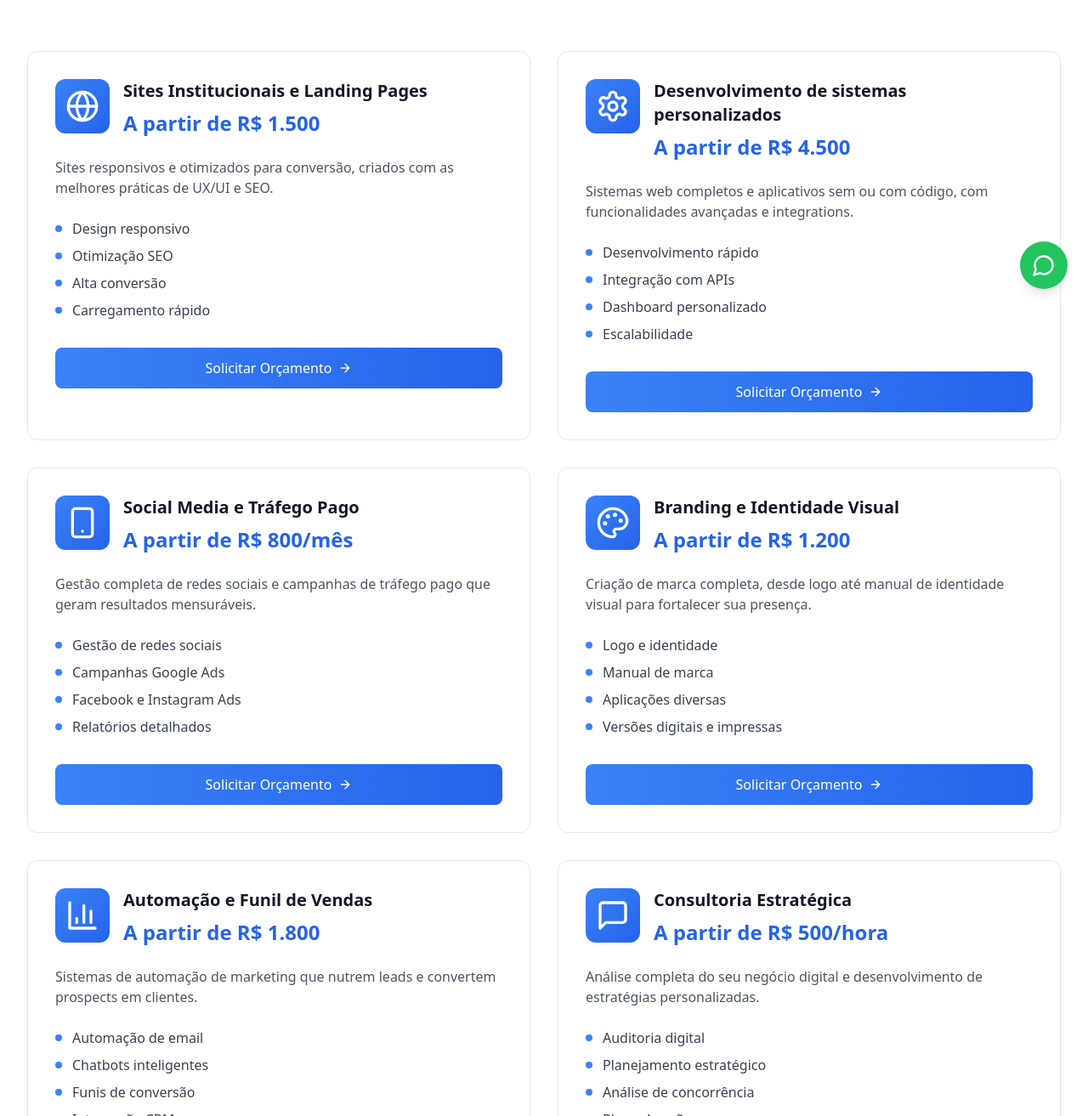
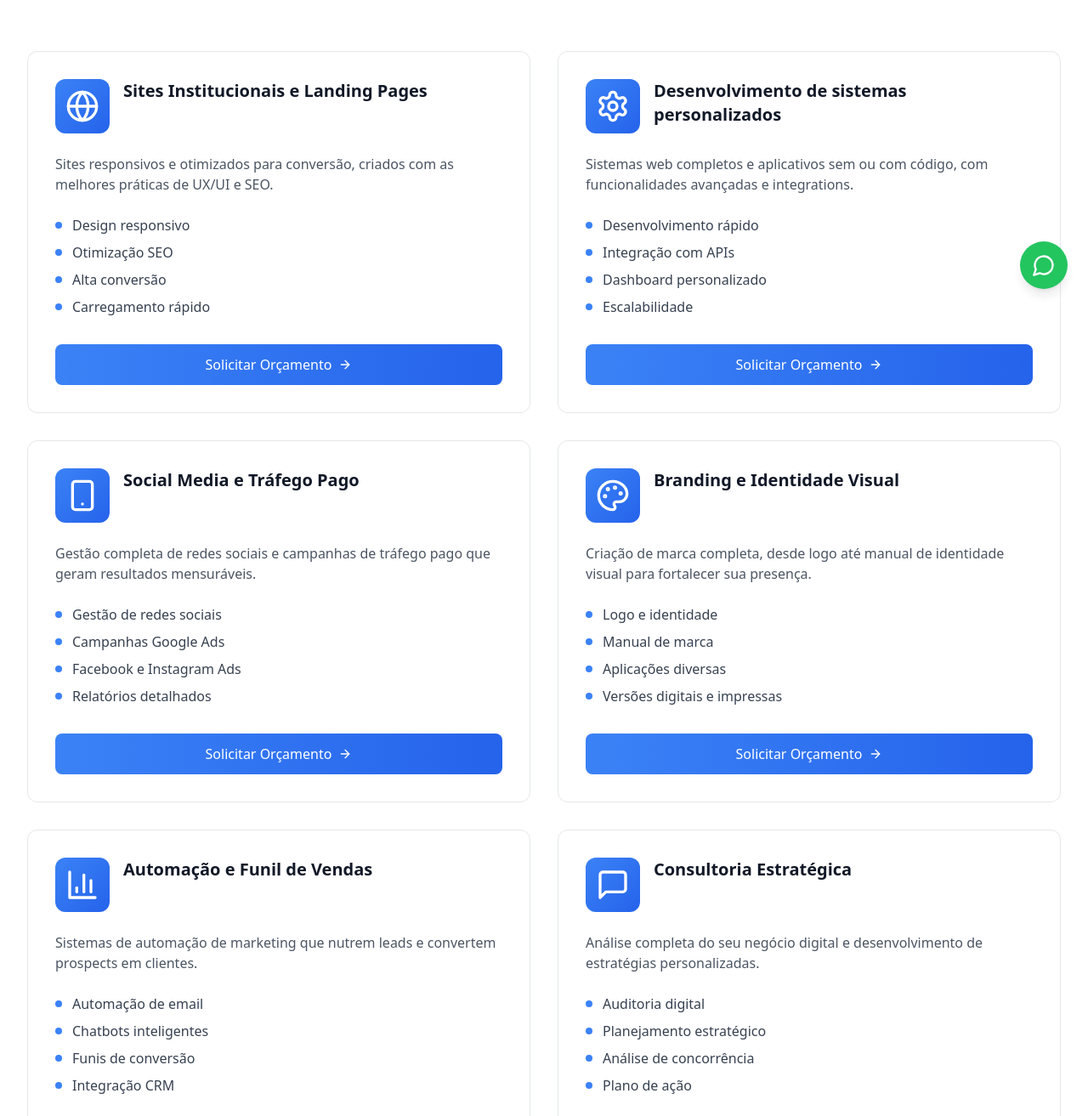
Before and after one commit to Zoemateus324/zm6digital, a React (Vite) app: page /services in a window 1280 px wide. Shown: the part 436-1749 px from the top of the page at 85% size. Built offline with nearby package versions, Linux system fonts and the light colour scheme.

Commit message:
update all settings

```diff
--- a/src/pages/Services.tsx
+++ b/src/pages/Services.tsx
@@ -12,42 +12,42 @@ const Services: React.FC = () => {
       title: 'Sites Institucionais e Landing Pages',
       description: 'Sites responsivos e otimizados para conversão, criados com as melhores práticas de UX/UI e SEO.',
       features: ['Design responsivo', 'Otimização SEO', 'Alta conversão', 'Carregamento rápido'],
-      price: 'A partir de R$ 1.500',
+
     },
     {
       icon: <Settings className="h-10 w-10" />,
       title: 'Desenvolvimento de sistemas personalizados',
       description: 'Sistemas web completos e aplicativos sem ou com código, com funcionalidades avançadas e integrations.',
       features: ['Desenvolvimento rápido', 'Integração com APIs', 'Dashboard personalizado', 'Escalabilidade'],
-      price: 'A partir de R$ 4.500',
+
     },
     {
       icon: <Smartphone className="h-10 w-10" />,
       title: 'Social Media e Tráfego Pago',
       description: 'Gestão completa de redes sociais e campanhas de tráfego pago que geram resultados mensuráveis.',
       features: ['Gestão de redes sociais', 'Campanhas Google Ads', 'Facebook e Instagram Ads', 'Relatórios detalhados'],
-      price: 'A partir de R$ 800/mês',
+
     },
     {
       icon: <Palette className="h-10 w-10" />,
       title: 'Branding e Identidade Visual',
       description: 'Criação de marca completa, desde logo até manual de identidade visual para fortalecer sua presença.',
       features: ['Logo e identidade', 'Manual de marca', 'Aplicações diversas', 'Versões digitais e impressas'],
-      price: 'A partir de R$ 1.200',
+
     },
     {
       icon: <BarChart3 className="h-10 w-10" />,
       title: 'Automação e Funil de Vendas',
       description: 'Sistemas de automação de marketing que nutrem leads e convertem prospects em clientes.',
       features: ['Automação de email', 'Chatbots inteligentes', 'Funis de conversão', 'Integração CRM'],
-      price: 'A partir de R$ 1.800',
+
     },
     {
       icon: <MessageSquare className="h-10 w-10" />,
       title: 'Consultoria Estratégica',
       description: 'Análise completa do seu negócio digital e desenvolvimento de estratégias personalizadas.',
       features: ['Auditoria digital', 'Planejamento estratégico', 'Análise de concorrência', 'Plano de ação'],
-      price: 'A partir de R$ 500/hora',
+
     },
   ];
 
@@ -114,7 +114,6 @@ const Services: React.FC = () => {
                   </div>
                   <div>
                     <h3 className="text-xl font-semibold text-gray-900 mb-2">{service.title}</h3>
-                    <div className="text-2xl font-bold text-blue-600">{service.price}</div>
                   </div>
                 </div>
                 <p className="text-gray-600 mb-6">{service.description}</p>
```
